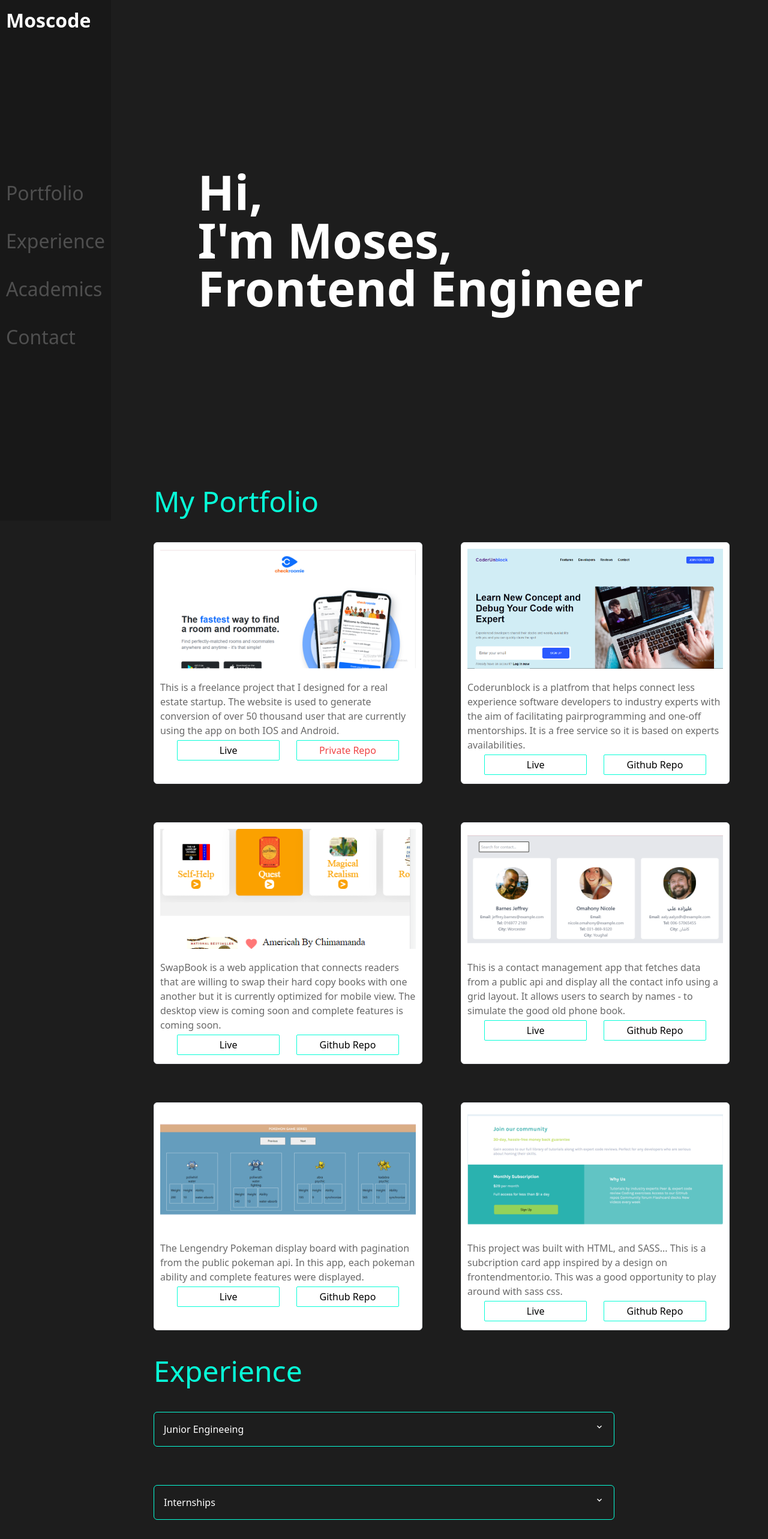
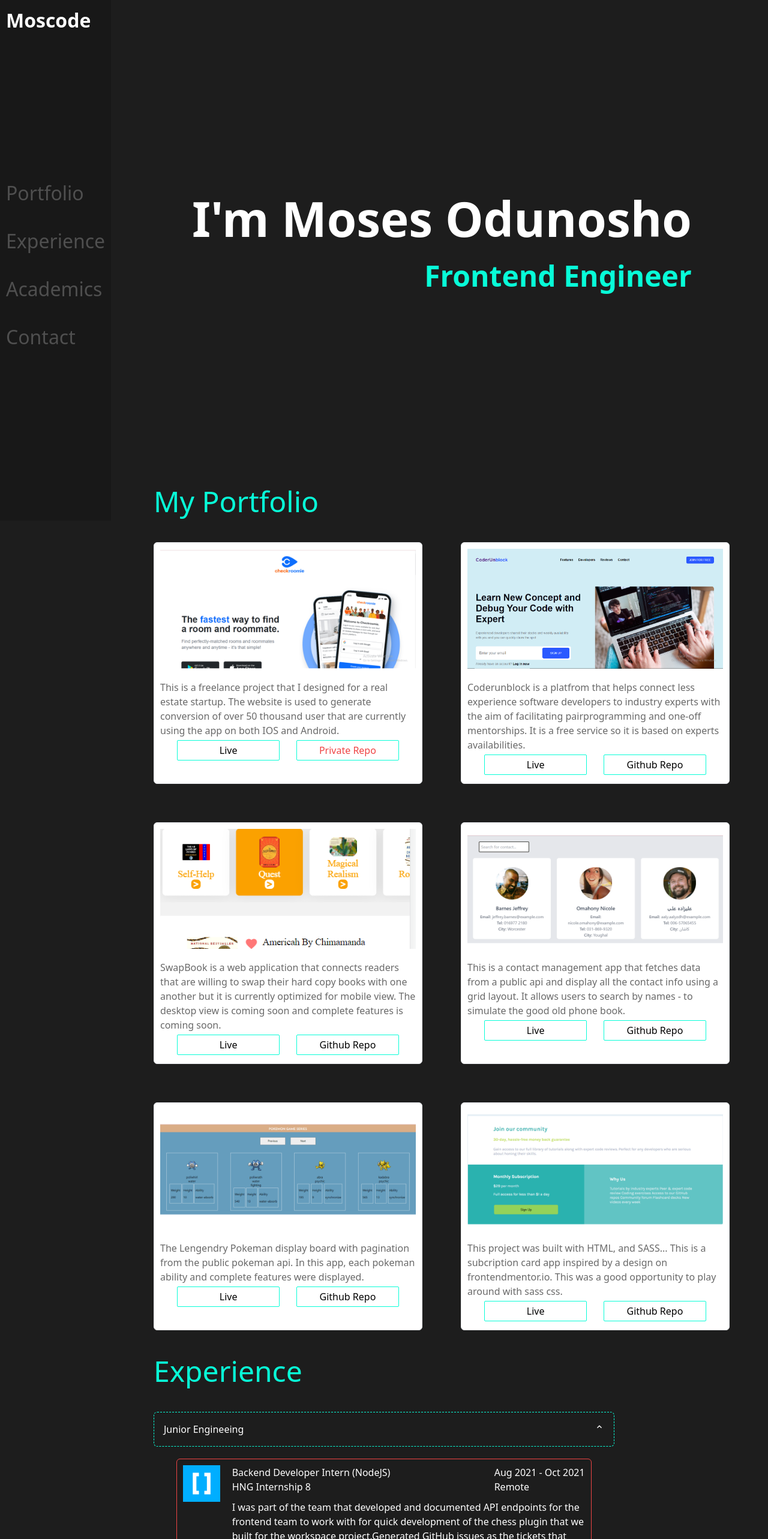
Before and after one commit to Moscode/Frontend_Portfolio, a React (Vite) app: page / in a window 1280 px wide. Shown: the top 2566 px of the page at 60% size. Built offline with nearby package versions, Linux system fonts and the light colour scheme.

Commit message:
added animation to desktop view heading section

```diff
--- a/src/components/Experience/index.tsx
+++ b/src/components/Experience/index.tsx
@@ -5,9 +5,9 @@ import { MdExpandLess } from 'react-icons/md'
 import HNG from '../../assets/Hng.jpg'
 
 const index = () => {
-  const [expand1, setExpand1] = useState(false)
-  const [expand2, setExpand2] = useState(false)
-  const [expand3, setExpand3] = useState(false)
+  const [expand1, setExpand1] = useState(true)
+  const [expand2, setExpand2] = useState(true)
+  const [expand3, setExpand3] = useState(true)
   return (
     <div>
         <h1 className='text-[#08fdd8] text-[3rem] mt-[2rem]'>Experience</h1>
--- a/src/components/Header/index.tsx
+++ b/src/components/Header/index.tsx
@@ -1,11 +1,11 @@
 import React, { useEffect, useLayoutEffect, useRef } from 'react'
-import ProfilePic from '../../assets/Moses.png'
-import gsap from 'gsap'
+//import ProfilePic from '../../assets/Moses.png'
+/*import gsap from 'gsap'
 import { ScrollTrigger } from 'gsap/ScrollTrigger'
 gsap.registerPlugin(ScrollTrigger)
-
+*/
 const Header = () =>{
-    let heroText = useRef(null)
+   /* let heroText = useRef(null)
     let headerContainer = useRef(null)
     let heroProfile = useRef(null)
 
@@ -25,17 +25,17 @@ const Header = () =>{
 
           return () => ctx.revert();
 
-    }, [])
+    }, []) */
+
 
     return(
         <div className=''>
-        <div ref={headerContainer} className='h-[100vh] flex justify-center items-center flex-col leading-none'>
-            <div ref={heroText}>
-                <h1 className="text-[5rem] font-bold text-[#fff]">
-                Hi,<br/>
-                I'm Moses,<br/>
-                Frontend Engineer
+        <div className='h-[100vh] flex justify-center items-center flex-col'>
+            <div className='animate-heading2'>
+                <h1 className="text-[5rem] font-bold text-[#fff] animate-heading">
+                I'm Moses Odunosho
                 </h1>
+                <h2 className='text-right text-[#08fdd8] font-bold text-[3rem] animate-heading1'>Frontend Engineer</h2>
             </div>
         </div>
         </div>
--- a/tailwind.config.js
+++ b/tailwind.config.js
@@ -4,7 +4,39 @@ export default {
     './src/**/*.{js,jsx,ts,tsx}',
 ],
   theme: {
-    extend: {},
+    extend: {
+      animation:{
+        heading: "texty 4s both",
+        heading1: "fadingEffect 4s both",
+        heading2: "zoomingEffect 4s both"
+      },
+      keyframes: {
+        fadingEffect: {
+          "from, 50%":{
+          opacity: 0
+          },
+          "to":{
+            opacity: 1
+          }
+        },
+        texty:{
+          from:{
+            clipPath: "polygon(0% 0%, 0% 0%, 0% 100%, 0% 100%)"
+          },
+          "50%, to": {
+            clipPath: "polygon(0% 0%, 100% 0%, 100% 100%, 0% 100%)"
+          }
+        },
+        zoomingEffect: {
+          from:{
+            transform: "scale(1.4)"
+          },
+          "to":{
+            transform: "scale(1)"
+          }
+        }
+      }
+    },
   },
   plugins: [],
 }
```
